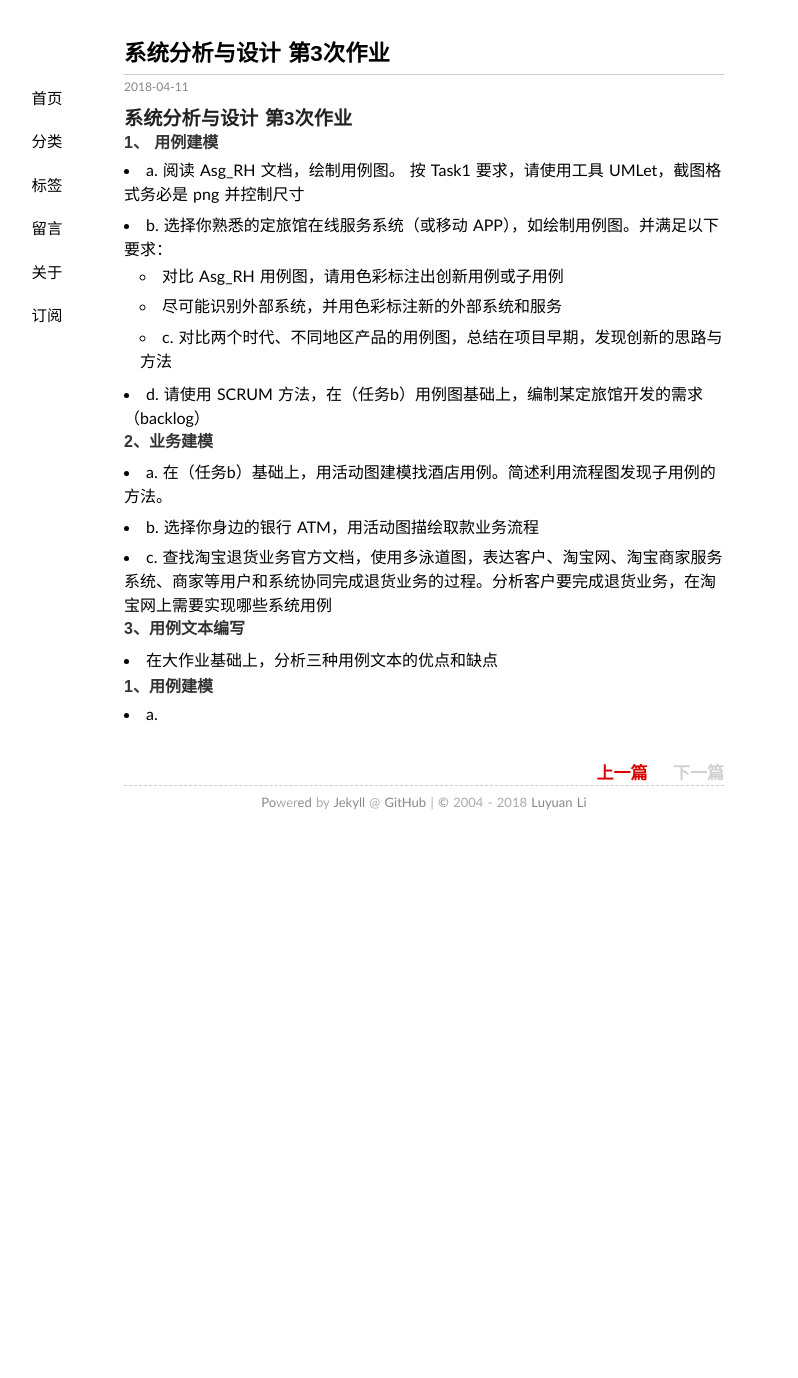
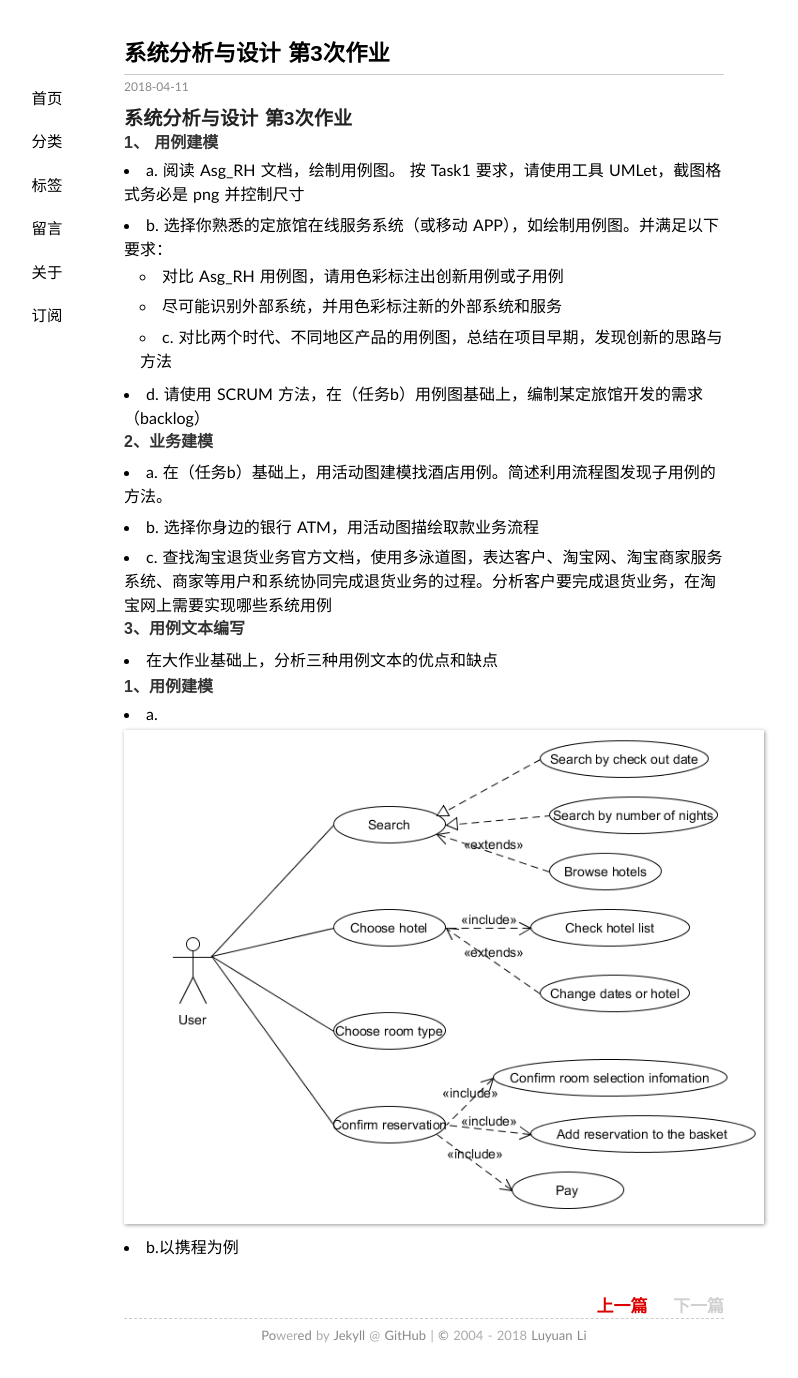
Before and after one commit to LuyuanLi97/LuyuanLi97.github.io, a Jekyll site: the page built from _posts/2018-04-11-系统分析与设计-第3次作业.md, in a window 1280 px wide. Shown: the whole page, without its empty margins (216-1014 px from the left). Built offline with Jekyll 4.4.1, drawn with Linux system fonts in a browser that asks for light colours; our own code applies the rules of GitHub Pages for plain Markdown files; comment, search, counter and statistics services are not loaded; before the commit the page ends 900 px from its top, so only the background shows below that.

Commit message:
Update 2018-04-11-系统分析与设计-第3次作业.md

```diff
--- a/_posts/2018-04-11-系统分析与设计-第3次作业.md
+++ b/_posts/2018-04-11-系统分析与设计-第3次作业.md
@@ -16,3 +16,5 @@
 
 #### 1、用例建模
 - a.
+![Task1](../images/2.PNG)
+- b.以携程为例
```
